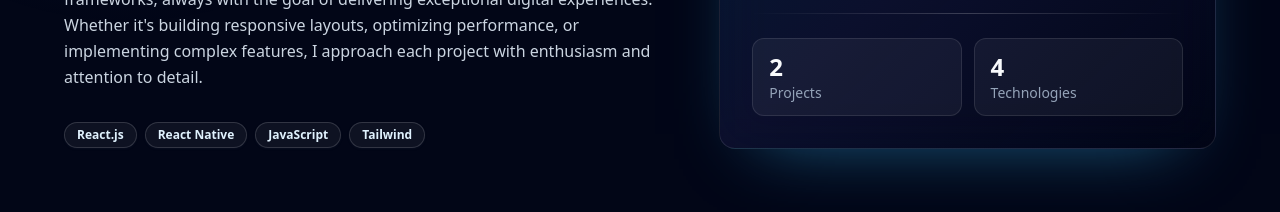
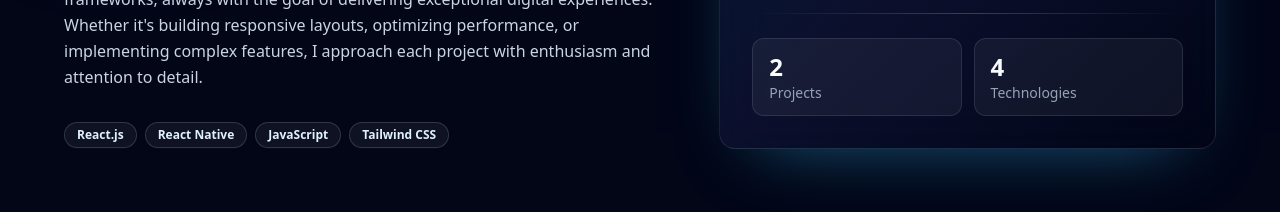
Before and after one commit to estebandvargasm/portfolio, a React (Vite) app: page / in a window 1280 px wide. Shown: the part 1200-1412 px from the top of the page. Built offline with nearby package versions, Linux system fonts and the light colour scheme.

Commit message:
Fix: update technology names to include full "Tailwind CSS" in About and Projects components; update GitHub and LinkedIn links in Footer component

```diff
--- a/src/about/about.jsx
+++ b/src/about/about.jsx
@@ -9,7 +9,7 @@ const About = () => {
     { label: "Technologies", value: "4" },
   ];
 
-  const stack = ["React.js", "React Native", "JavaScript", "Tailwind"];
+  const stack = ["React.js", "React Native", "JavaScript", "Tailwind CSS"];
 
   return (
     <section
--- a/src/footer/footer.jsx
+++ b/src/footer/footer.jsx
@@ -25,14 +25,16 @@ const Footer = () => {
               <IconMail className="h-5 w-5" />
             </a>
             <a
-              href="https://github.com"
+              href="https://github.com/estebandvargasm"
+              target="_blank"
               aria-label="GitHub"
               className="flex h-10 w-10 items-center justify-center rounded-xl border border-white/10 bg-white/5 text-slate-100 transition hover:-translate-y-0.5 hover:bg-white/10"
             >
               <IconBrandGithub className="h-5 w-5" />
             </a>
             <a
-              href="https://www.linkedin.com"
+              href="https://www.linkedin.com/in/esteban-david-vargas-medina/"
+              target="_blank"
               aria-label="LinkedIn"
               className="flex h-10 w-10 items-center justify-center rounded-xl border border-white/10 bg-white/5 text-slate-100 transition hover:-translate-y-0.5 hover:bg-white/10"
             >
--- a/src/projects/projects.jsx
+++ b/src/projects/projects.jsx
@@ -20,7 +20,7 @@ const Projects = () => {
       image: portfolio,
       projectLink: "https://estebandvargasm.github.io/portfolio/",
       codeLink: "https://github.com/estebandvargasm/portfolio",
-      tags: ["React", "JavaScript", "Tailwind"],
+      tags: ["React", "JavaScript", "Tailwind CSS"],
       icon: "web",
     },
   ];
```
